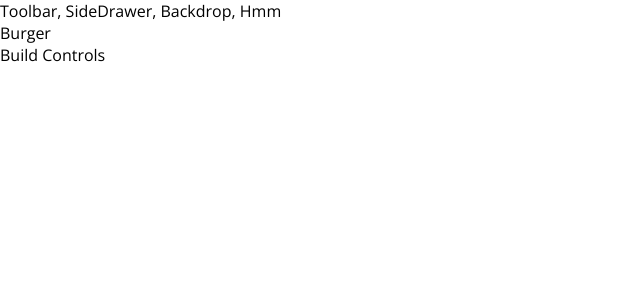
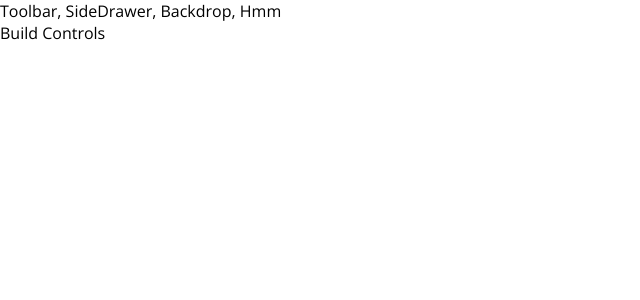
Before and after one commit to makomweb/notes-react-course, a React app: page / in a window 1280 px wide. Shown: the top 300 px of the page, without its empty margins (0-640 px from the left). Built offline with nearby package versions, Linux system fonts and the light colour scheme.

Commit message:
assemble the first burger

```diff
--- a/src/components/Burger/Burger.jsx
+++ b/src/components/Burger/Burger.jsx
@@ -1,9 +1,14 @@
 import React from 'react';
+import styles from './Burger.css';
+import BurgerIngredient from './BurgerIngredient/BurgerIngredient';
 
 const burger = (props) => {
     return (
-        <div>
-
+        <div className={styles.Burger}>
+            <BurgerIngredient type="bun-top" />
+            <BurgerIngredient type="cheese" />
+            <BurgerIngredient type="patty" />
+            <BurgerIngredient type="bun-bottom" />
         </div>
     );
 }
--- a/src/containers/BurgerBuilder/BurgerBuilder.jsx
+++ b/src/containers/BurgerBuilder/BurgerBuilder.jsx
@@ -1,11 +1,12 @@
 import React, { Component } from 'react';
 import Aux from '../../hoc/Auxiliary';
+import Burger from '../../components/Burger/Burger';
 
 class BurgerBuilder extends Component {
     render() {
         return (
             <Aux>
-                <div>Burger</div>
+                <Burger />
                 <div>Build Controls</div>
             </Aux>
         );
```
